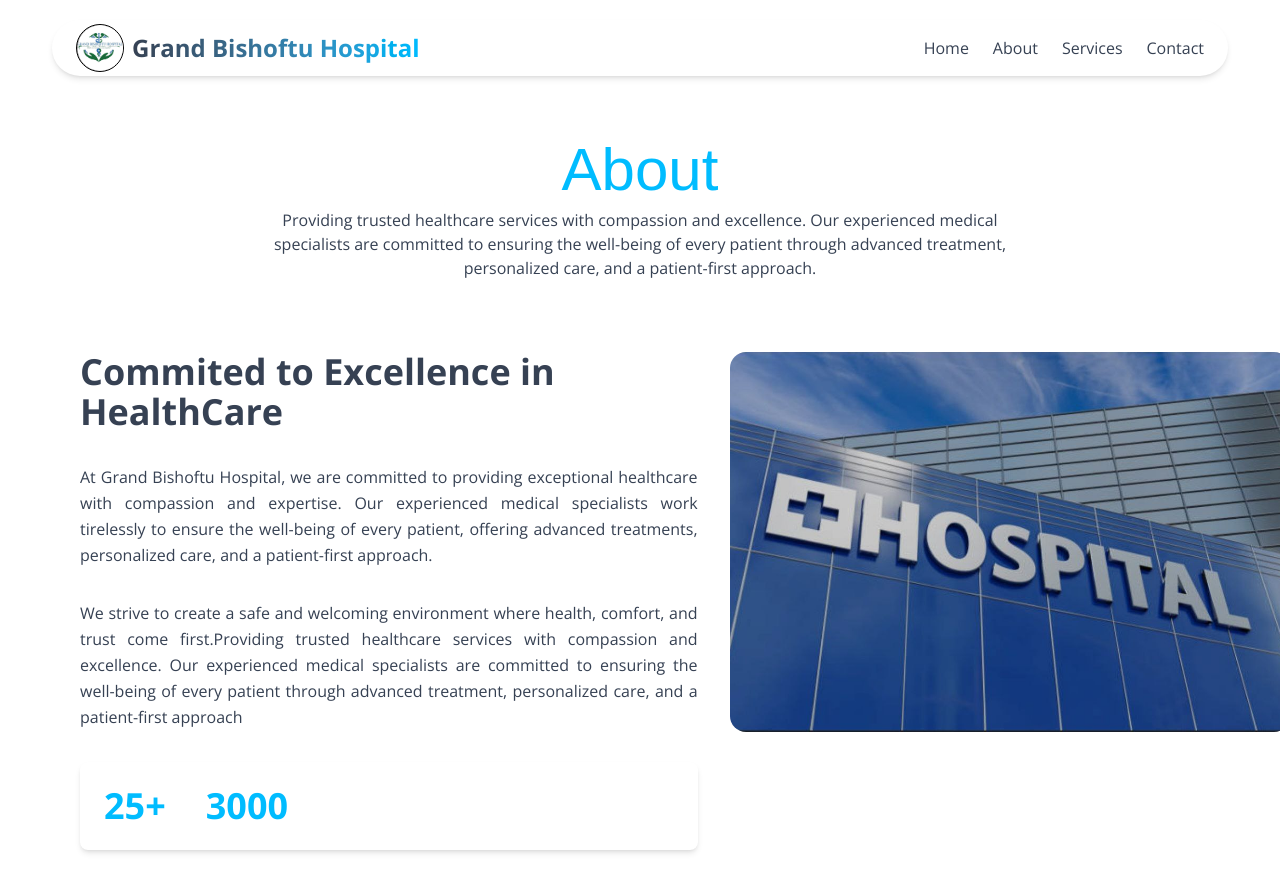
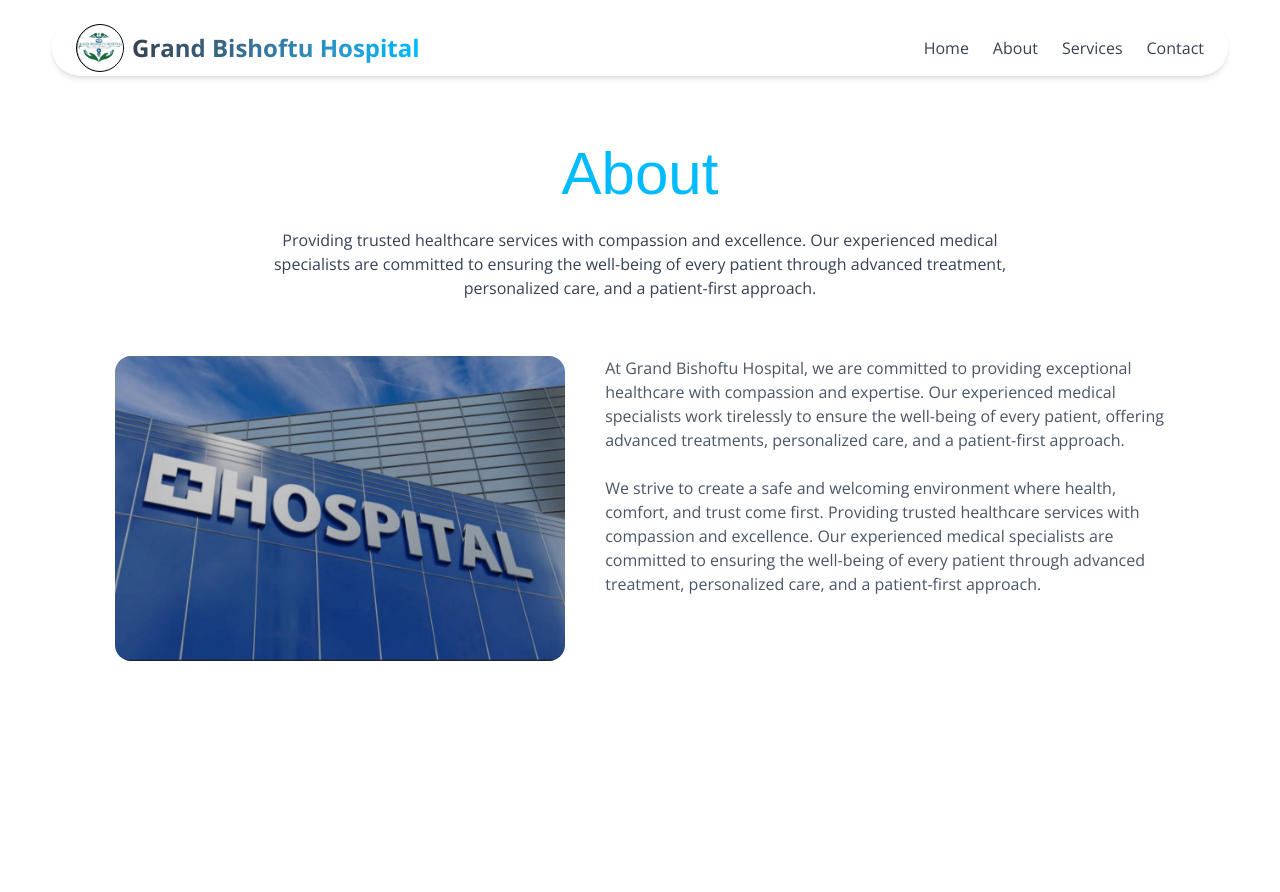
Before and after one commit to Tsedniya/Grand_Bishoftu_Hospital, a React (Vite) app in the folder myapp/: page /about in a window 1280 px wide. Shown: the top 892 px of the page. After the commit the page ends 800 px from the top, so only its background shows below. Built offline with nearby package versions, Linux system fonts and the light colour scheme.

Commit message:
frontend:hero

```diff
--- a/myapp/src/App.jsx
+++ b/myapp/src/App.jsx
@@ -1,27 +1,31 @@
-import { useState } from 'react'
-import Navbar from './components/Navbar'
-import {Routes,Route} from 'react-router-dom'
-import Home from './pages/Home'
-import Contact from './pages/Contact'
-import About from './components/TitleAbout'
+import { Routes, Route } from 'react-router-dom';
+import Navbar from './components/Navbar';
+import Home from './pages/Home';
+import About from './pages/About';
+import Contact from './pages/Contact';
 
+const PaddedPage = ({ children }) => (
+  <div className='px-4 sm:px-[5vw] md:px-[7vw] lg:px-[9vw]'>{children}</div>
+);
 
-const App=() =>{
-
+const App = () => {
   return (
-    < >
-      <Navbar />
-
+    <>
+      {/* Navbar is always padded */}
+      <PaddedPage>
+        <Navbar />
+      </PaddedPage>
 
       <Routes>
+        {/* Home: full width background */}
+        <Route path='/' element={<Home />} />
 
-        <Route path='/' element={<Home/>}/>
-        <Route path='/contact' element={<Contact/>}/>
-        <Route path='/about' element={<About/>}/>
-
+        {/* About and Contact: inside padding wrapper */}
+        <Route path='/about' element={<PaddedPage><About /></PaddedPage>} />
+        <Route path='/contact' element={<PaddedPage><Contact /></PaddedPage>} />
       </Routes>
     </>
-  )
-}
+  );
+};
 
-export default App
+export default App;
--- a/myapp/src/components/TitleAbout.jsx
+++ b/myapp/src/components/TitleAbout.jsx
@@ -4,36 +4,35 @@ import hospital from "../assets/hospital.jpg";
 
 const About = () => {
   return (
-    <div>
-      <div className='flex-col'>
-        <p className='text-center font-poppins mt-35 text-6xl text-sky-400'>About</p>
-        <p className="text-center text-gray-700 mt-2 mx-65 mb-4">Providing trusted healthcare services with compassion and excellence. Our experienced medical specialists are committed to ensuring the well-being of every patient through advanced treatment, personalized care, and a patient-first approach.</p>
+   <div className="pt-20">
+      <div className='flex flex-col items-center px-4 md:px-16'>
+        <p className='text-center font-poppins text-3xl md:text-6xl text-sky-400 mt-8 md:mt-16'>About</p>
+        <p className="text-center text-gray-700 mt-4 md:mt-6 mx-0 md:mx-16 mb-4">
+          Providing trusted healthcare services with compassion and excellence. Our experienced medical specialists are committed to ensuring the well-being of every patient through advanced treatment, personalized care, and a patient-first approach.
+        </p>
       </div>
 
-      <div className='flex '>
-      {/*left*/}
-      <div className='flex-col ml-20 mt-14  '>
-        <p className='text-gray-700 text-4xl font-bold'>Commited to Excellence in HealthCare</p>
-        <div className='max-w-2xl '>
-            <p className='mt-8 text-gray-700 text-justify leading-relaxed'>At Grand Bishoftu Hospital, we are committed to providing exceptional healthcare with compassion and expertise. Our experienced medical specialists work tirelessly to ensure the well-being of every patient, offering advanced treatments, personalized care, and a patient-first approach. </p>
-            <p className='mt-8 text-gray-700 text-justify leading-relaxed'>We strive to create a safe and welcoming environment where health, comfort, and trust come first.Providing trusted healthcare services with compassion and excellence. Our experienced medical specialists are committed to ensuring the well-being of every patient through advanced treatment, personalized care, and a patient-first approach</p>
-        </div>
+    <div className='my-10 flex flex-col md:flex-row gap-10 items-center md:items-start'>
+  {/* Image */}
+  <img className='w-full md:max-w-[450px] rounded-2xl' src={hospital} alt=''/>
 
-        <div className='mt-8 flex item center gap-10 max-w-3xl p-6 bg-white rounded-lg shadow-md'>
-            <p className='text-sky-400 text-4xl font-bold'>25+</p>
-            <p className='text-sky-400 text-4xl font-bold'>3000</p>
-        </div>
-
-      </div>
-
-        {/*right*/}
-        <div>
-           <img className="ml-8 w-140 mr-14 mt-14 rounded-2xl" src={hospital}/>
-        </div>
-        </div>
+  {/* Text */}
+  <div className='flex-1 flex flex-col justify-center gap-6 text-gray-600'>
+    <p>
+      At Grand Bishoftu Hospital, we are committed to providing exceptional healthcare with compassion and expertise. Our experienced medical specialists work tirelessly to ensure the well-being of every patient, offering advanced treatments, personalized care, and a patient-first approach.
+    </p>
+    <p>
+      We strive to create a safe and welcoming environment where health, comfort, and trust come first. Providing trusted healthcare services with compassion and excellence. Our experienced medical specialists are committed to ensuring the well-being of every patient through advanced treatment, personalized care, and a patient-first approach.
+    </p>
+  </div>
+</div>
 
 
-    </div>
+
+
+
+</div>
+
 
 
   )
```
